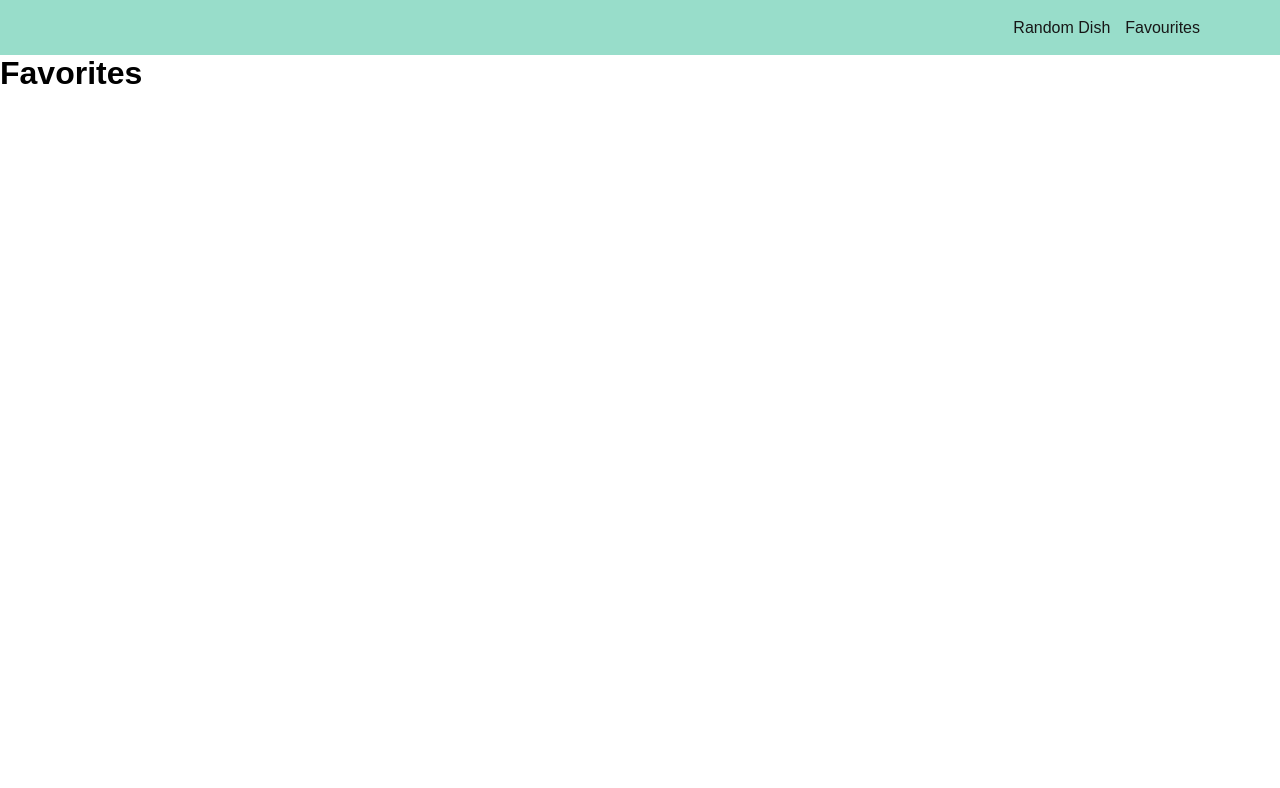
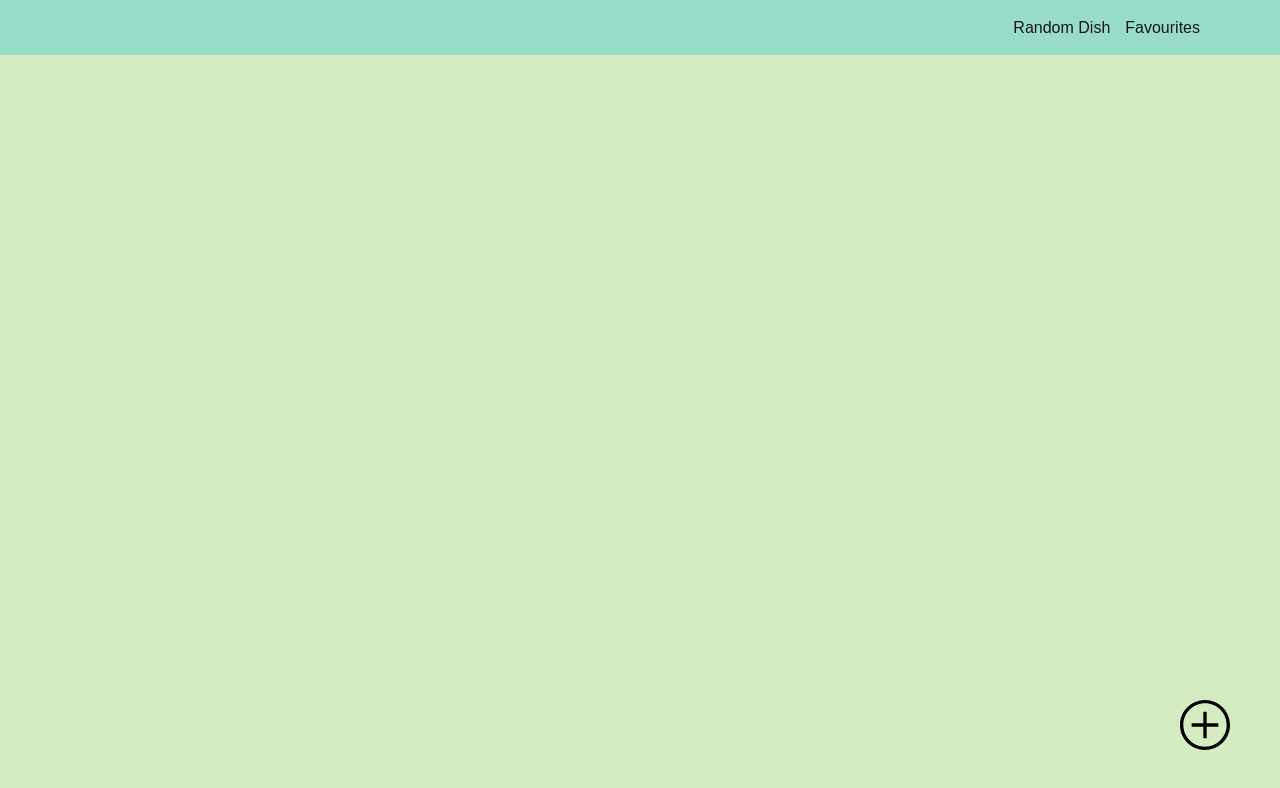
Before and after one commit to Dora-D/foodify-app, a React (Create React App) app: page /favourites in a window 1280 px wide. Shown: the top 788 px of the page. Built offline with nearby package versions, Linux system fonts and the light colour scheme.

Commit message:
design for page favourites added

```diff
--- a/public/index.html
+++ b/public/index.html
@@ -8,5 +8,6 @@
   <body>
     <noscript>You need to enable JavaScript to run this app.</noscript>
     <div id="root"></div>
+    <div id="portal"></div>
   </body>
 </html>
--- a/src/pages/Favourites/Favourites.tsx
+++ b/src/pages/Favourites/Favourites.tsx
@@ -1,3 +1,17 @@
+import { useState } from "react";
+import { createPortal } from "react-dom";
+
+import plusIcon from "../../assets/imgs/plus-icon.svg";
+import "./favourites.scss";
+
 export const Favourites = () => {
-  return <h1>Favorites</h1>;
+  const [isModal, setIsModal] = useState<boolean>(false);
+
+  return (
+    <div className="favourites">
+      <button className="favourites__add-recipe">
+        <img src={plusIcon} alt="Plus Recipe" />
+      </button>
+    </div>
+  );
 };
--- /dev/null
+++ b/src/pages/Favourites/favourites.scss
@@ -0,0 +1,19 @@
+@import "../../assets/sass/variables.scss";
+
+.favourites {
+  height: calc(100vh - 55px);
+  display: flex;
+  flex-wrap: wrap;
+  background-color: $main-bg-color;
+  position: relative;
+  &__add-recipe {
+    width: 50px;
+    height: 50px;
+    outline: none;
+    border: none;
+    background-color: inherit;
+    position: absolute;
+    bottom: 50px;
+    right: 50px;
+  }
+}
--- a/src/pages/RandomDish/random-dish.scss
+++ b/src/pages/RandomDish/random-dish.scss
@@ -1,9 +1,9 @@
 @import "../../assets/sass/variables.scss";
 
 .random-dish {
-  background-color: $main-bg-color;
   height: calc(100vh - 55px);
   display: flex;
   align-items: center;
   justify-content: center;
+  background-color: $main-bg-color;
 }
```
Also changed, not shown: src/assets/imgs/plus-icon.svg (added).
